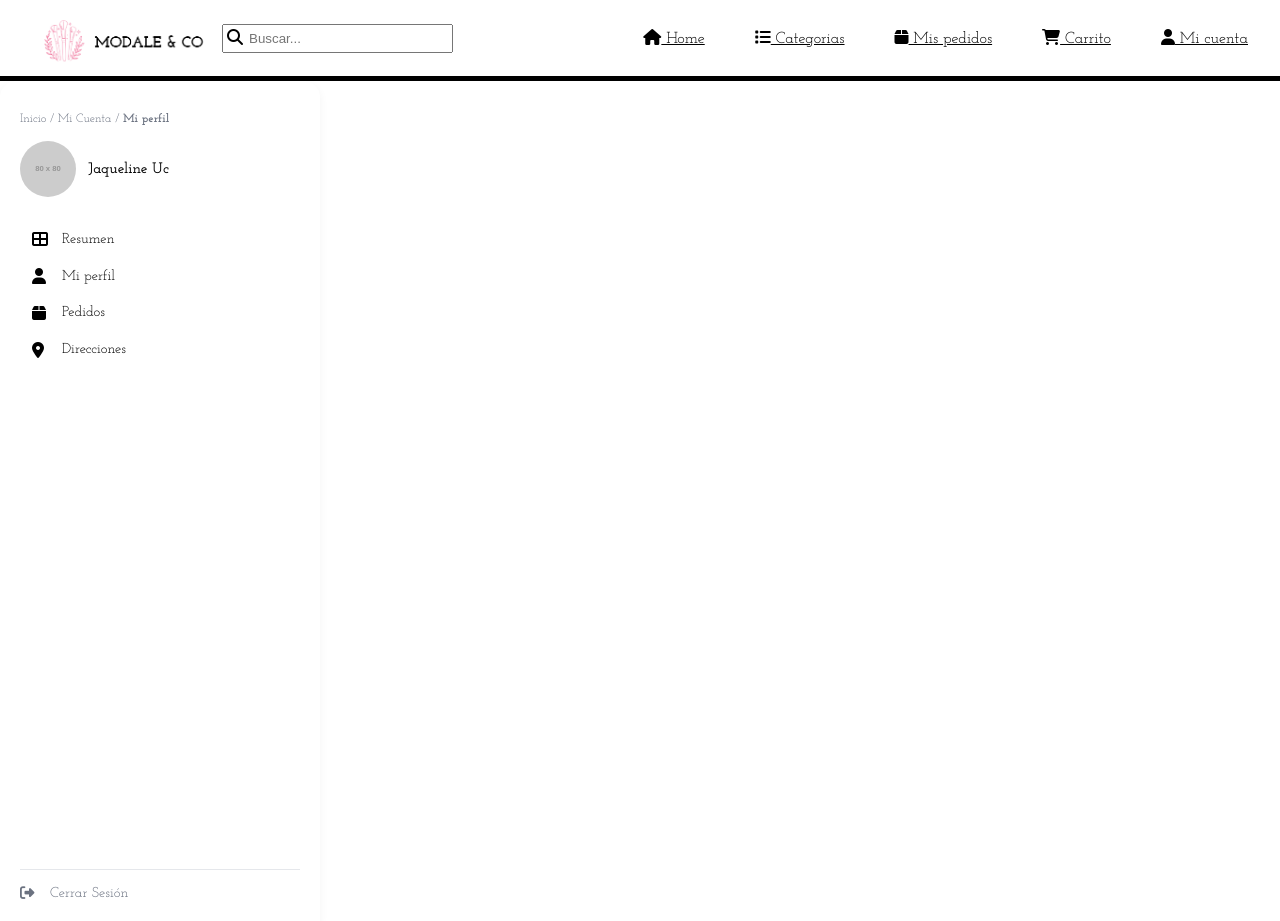
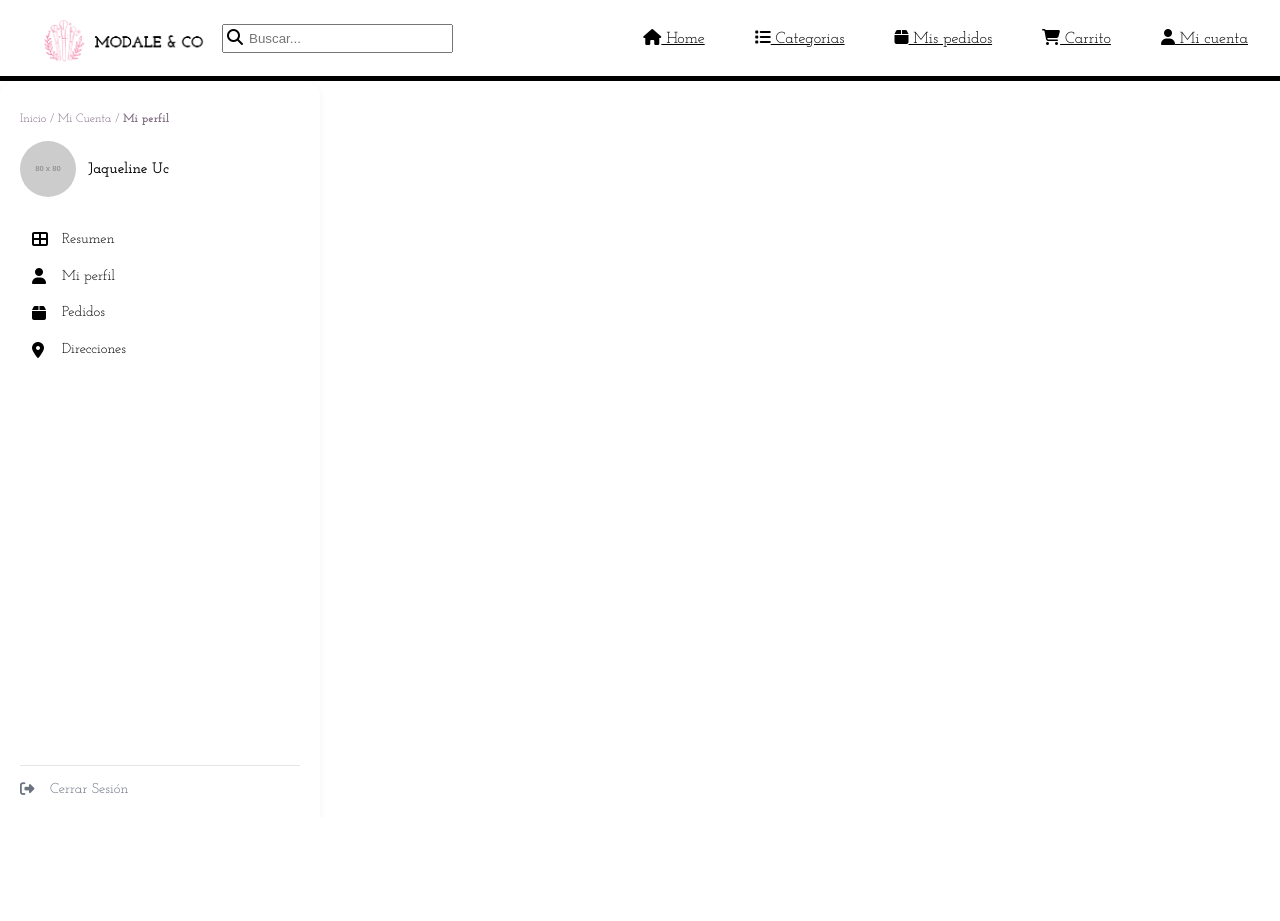
Before and after one commit to PoolTunVictor/ModaleFinal, an Angular app in the folder Frontend/: page / in a window 1280 px wide. After the commit the page ends 817 px from the top, so only its background shows below. Built offline with nearby package versions, Linux system fonts and the light colour scheme.

Commit message:
sidebar mejorado

```diff
--- a/Frontend/src/app/pages/user_sidebar/user-sidebar.component.css
+++ b/Frontend/src/app/pages/user_sidebar/user-sidebar.component.css
@@ -15,14 +15,14 @@
   box-shadow: 0 4px 10px rgba(0, 0, 0, 0.05);
   font-family: 'Josefin Slab', serif;
 
-  height: 100vh;
+   height: 87vh; /* toda la pantalla menos la altura del navbar */
   display: flex;
   flex-direction: column;
 }
 
 .breadcrumb {
   font-size: 0.75rem;
-  color: #6b7280;
+  color: #7f6b80;
   margin-bottom: 1rem;
 }
 
@@ -69,7 +69,7 @@
 }
 
 .menu a:hover {
-  background-color: #f9fafb;
+  background-color: #ffd9f1;
 }
 
 .menu a.active {
```
